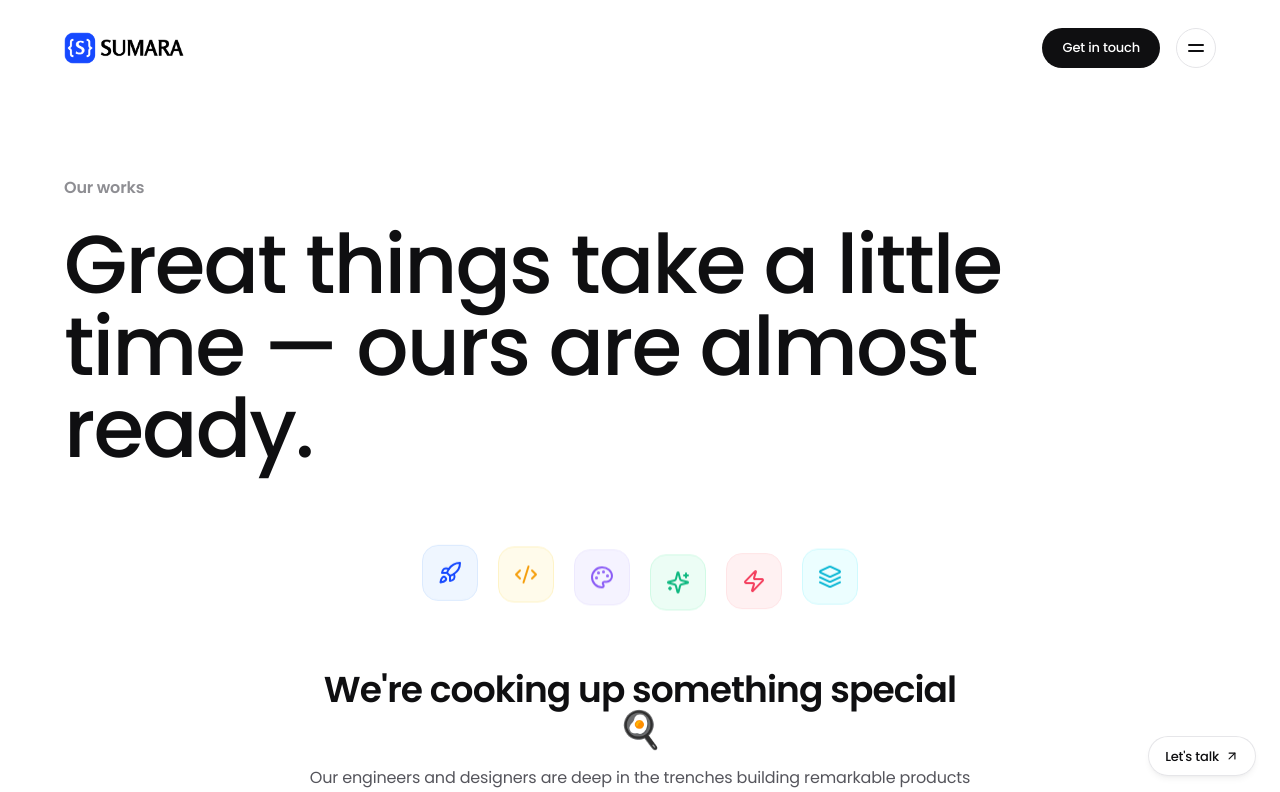
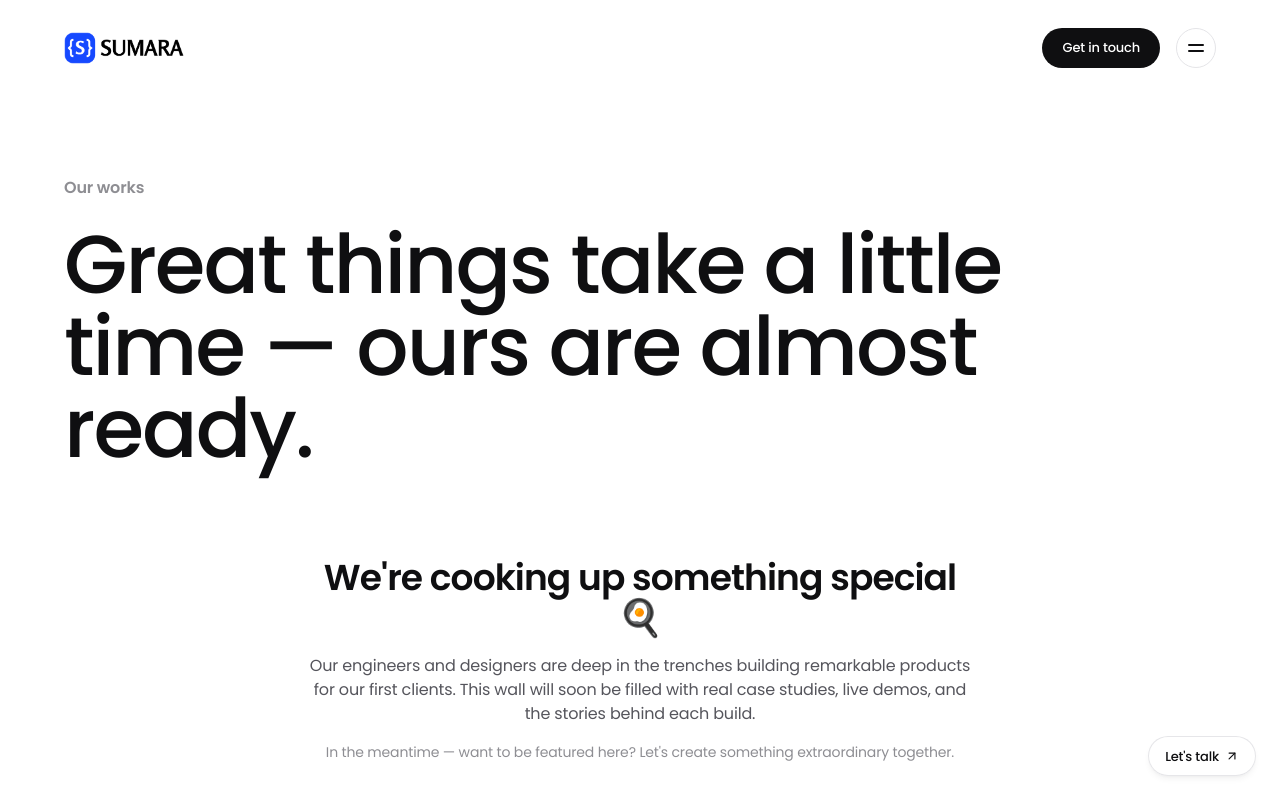
Before and after one commit to Software-House-EB/sumara-labs, a React (Vite) app: page /work in a window 1280 px wide. Shown: the top 792 px of the page. Built offline with nearby package versions, Linux system fonts and the light colour scheme.

Commit message:
Remove bouncing icon animations from works sections

```diff
--- a/src/components/home/FeaturedWorks.jsx
+++ b/src/components/home/FeaturedWorks.jsx
@@ -1,6 +1,6 @@
 import React from 'react';
 import { Link } from 'react-router-dom';
-import { ArrowUpRight, Sparkles, Rocket, Code2, Palette } from 'lucide-react';
+import { ArrowUpRight } from 'lucide-react';
 
 export default function FeaturedWorks() {
   return (
@@ -8,22 +8,6 @@ export default function FeaturedWorks() {
       <div className="section-container">
         {/* Playful "Coming Soon" Empty State */}
         <div className="max-w-[920px] mx-auto text-center space-y-6 py-8 sm:py-12">
-          {/* Floating animated icons row */}
-          <div className="flex items-center justify-center gap-4 sm:gap-6 mb-2">
-            <div className="w-12 h-12 sm:w-14 sm:h-14 rounded-2xl bg-blue-50 border border-blue-100 flex items-center justify-center text-[#1649FF] animate-bounce [animation-delay:0ms]">
-              <Rocket className="w-5 h-5 sm:w-6 sm:h-6" />
-            </div>
-            <div className="w-12 h-12 sm:w-14 sm:h-14 rounded-2xl bg-amber-50 border border-amber-100 flex items-center justify-center text-amber-500 animate-bounce [animation-delay:150ms]">
-              <Code2 className="w-5 h-5 sm:w-6 sm:h-6" />
-            </div>
-            <div className="w-12 h-12 sm:w-14 sm:h-14 rounded-2xl bg-violet-50 border border-violet-100 flex items-center justify-center text-violet-500 animate-bounce [animation-delay:300ms]">
-              <Palette className="w-5 h-5 sm:w-6 sm:h-6" />
-            </div>
-            <div className="w-12 h-12 sm:w-14 sm:h-14 rounded-2xl bg-emerald-50 border border-emerald-100 flex items-center justify-center text-emerald-500 animate-bounce [animation-delay:450ms]">
-              <Sparkles className="w-5 h-5 sm:w-6 sm:h-6" />
-            </div>
-          </div>
-
           <div className="space-y-3">
             <h2 className="text-3xl sm:text-5xl md:text-6xl font-semibold tracking-tight text-[#0f0f11] leading-[1.1]">
               Something amazing is<br className="hidden sm:block" /> in the making
--- a/src/pages/portfolio/PortfolioPage.jsx
+++ b/src/pages/portfolio/PortfolioPage.jsx
@@ -1,6 +1,6 @@
 import React from 'react';
 import { Link } from 'react-router-dom';
-import { ArrowUpRight, Sparkles, Rocket, Code2, Palette, Zap, Layers } from 'lucide-react';
+import { ArrowUpRight } from 'lucide-react';
 
 export default function PortfolioPage() {
   return (
@@ -18,26 +18,6 @@ export default function PortfolioPage() {
 
         {/* Fun Empty State */}
         <div className="max-w-[860px] mx-auto pt-4 sm:pt-8">
-          {/* Animated icon cluster */}
-          <div className="flex items-center justify-center gap-3 sm:gap-5 mb-10 sm:mb-14">
-            {[
-              { Icon: Rocket, bg: 'bg-blue-50', border: 'border-blue-100', text: 'text-[#1649FF]', delay: '0ms' },
-              { Icon: Code2, bg: 'bg-amber-50', border: 'border-amber-100', text: 'text-amber-500', delay: '100ms' },
-              { Icon: Palette, bg: 'bg-violet-50', border: 'border-violet-100', text: 'text-violet-500', delay: '200ms' },
-              { Icon: Sparkles, bg: 'bg-emerald-50', border: 'border-emerald-100', text: 'text-emerald-500', delay: '300ms' },
-              { Icon: Zap, bg: 'bg-rose-50', border: 'border-rose-100', text: 'text-rose-500', delay: '400ms' },
-              { Icon: Layers, bg: 'bg-cyan-50', border: 'border-cyan-100', text: 'text-cyan-500', delay: '500ms' },
-            ].map(({ Icon, bg, border, text, delay }, i) => (
-              <div
-                key={i}
-                className={`w-11 h-11 sm:w-14 sm:h-14 rounded-2xl ${bg} border ${border} flex items-center justify-center ${text} animate-bounce`}
-                style={{ animationDelay: delay }}
-              >
-                <Icon className="w-5 h-5 sm:w-6 sm:h-6" />
-              </div>
-            ))}
-          </div>
-
           {/* Main message */}
           <div className="text-center space-y-4 max-w-[680px] mx-auto mb-10 sm:mb-14">
             <h2 className="text-2xl sm:text-4xl font-semibold tracking-tight text-[#0f0f11] leading-[1.15]">
```
